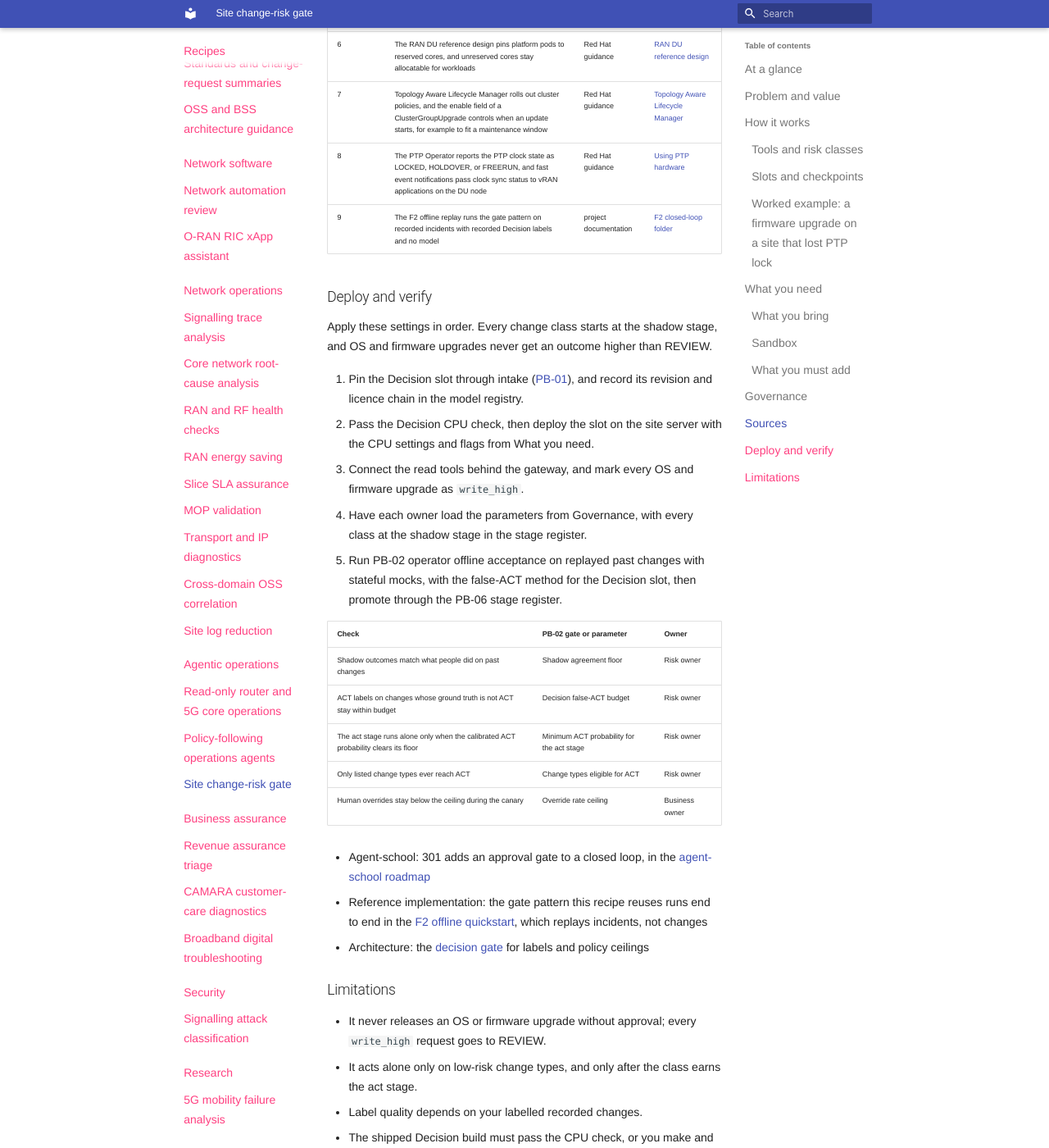
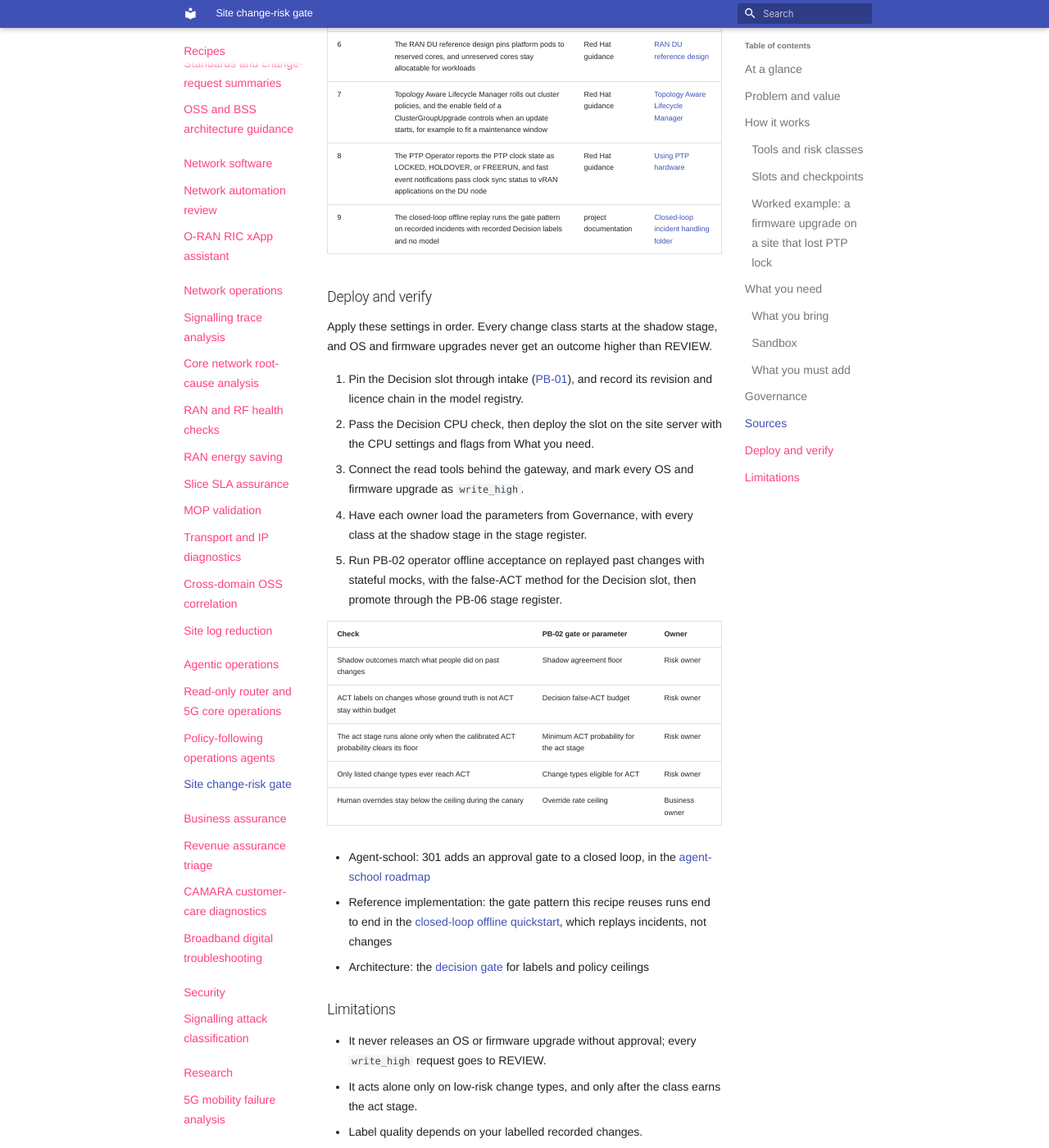
Before and after one commit to ravisharma5/otel-telco-blueprints, an MkDocs documentation site: the page built from catalog/agentic-operations/site-change-risk-gate/README.md, in a window 1280 px wide and 1400 px high, scrolled down 7310 px. Shown: the whole window at 82% size. Built offline with MkDocs 1.6.1 and Material for MkDocs 9.7.7, drawn with Linux system fonts in a browser that asks for light colours; nearby versions of some CDN libraries; library files that are not in the unit come from our copies.

Commit message:
docs: link the renamed closed-loop implementation folder and name recipes in words
- Point every reference implementation link at closed-loop-incident-handling
- Replace letter-and-digit recipe shorthand in link text and claims with recipe names
- Rename test constants, test names, and docstrings after the recipes they cover

```diff
--- a/catalog/agentic-operations/site-change-risk-gate/README.md
+++ b/catalog/agentic-operations/site-change-risk-gate/README.md
@@ -240,7 +240,7 @@ Each key claim links its source, as set out in [the Sources table](../../../fram
 | 6 | The RAN DU reference design pins platform pods to reserved cores, and unreserved cores stay allocatable for workloads | Red Hat guidance | [RAN DU reference design](https://docs.redhat.com/en/documentation/openshift_container_platform/4.20/html/scalability_and_performance/telco-ran-du-ref-design-specs) |
 | 7 | Topology Aware Lifecycle Manager rolls out cluster policies, and the enable field of a ClusterGroupUpgrade controls when an update starts, for example to fit a maintenance window | Red Hat guidance | [Topology Aware Lifecycle Manager](https://docs.redhat.com/en/documentation/openshift_container_platform/4.20/html/edge_computing/cnf-talm-for-cluster-updates) |
 | 8 | The PTP Operator reports the PTP clock state as LOCKED, HOLDOVER, or FREERUN, and fast event notifications pass clock sync status to vRAN applications on the DU node | Red Hat guidance | [Using PTP hardware](https://docs.redhat.com/en/documentation/openshift_container_platform/4.20/html/advanced_networking/using-ptp-hardware) |
-| 9 | The F2 offline replay runs the gate pattern on recorded incidents with recorded Decision labels and no model | project documentation | [F2 closed-loop folder](https://github.com/ravisharma5/otel-telco-blueprints-impl/tree/main/f2-closed-loop) |
+| 9 | The closed-loop offline replay runs the gate pattern on recorded incidents with recorded Decision labels and no model | project documentation | [Closed-loop incident handling folder](https://github.com/ravisharma5/otel-telco-blueprints-impl/tree/main/closed-loop-incident-handling) |
 
 ## Deploy and verify
 
@@ -261,7 +261,7 @@ Apply these settings in order. Every change class starts at the shadow stage, an
 | Human overrides stay below the ceiling during the canary | Override rate ceiling | Business owner |
 
 - Agent-school: 301 adds an approval gate to a closed loop, in the [agent-school roadmap](https://github.com/open-experiments/agent-school/blob/main/docs/RoadMap.md)
-- Reference implementation: the gate pattern this recipe reuses runs end to end in the [F2 offline quickstart](https://github.com/ravisharma5/otel-telco-blueprints-impl/tree/main/f2-closed-loop), which replays incidents, not changes
+- Reference implementation: the gate pattern this recipe reuses runs end to end in the [closed-loop offline quickstart](https://github.com/ravisharma5/otel-telco-blueprints-impl/tree/main/closed-loop-incident-handling), which replays incidents, not changes
 - Architecture: the [decision gate](../../../architecture/decision-gate.md) for labels and policy ceilings
 
 ## Limitations
```
Also changed, not shown: architecture/decision-gate.md (+1 -1 lines), catalog/agentic-operations/closed-loop-incident-handling/README.md (+2 -2 lines), 8 other files.
